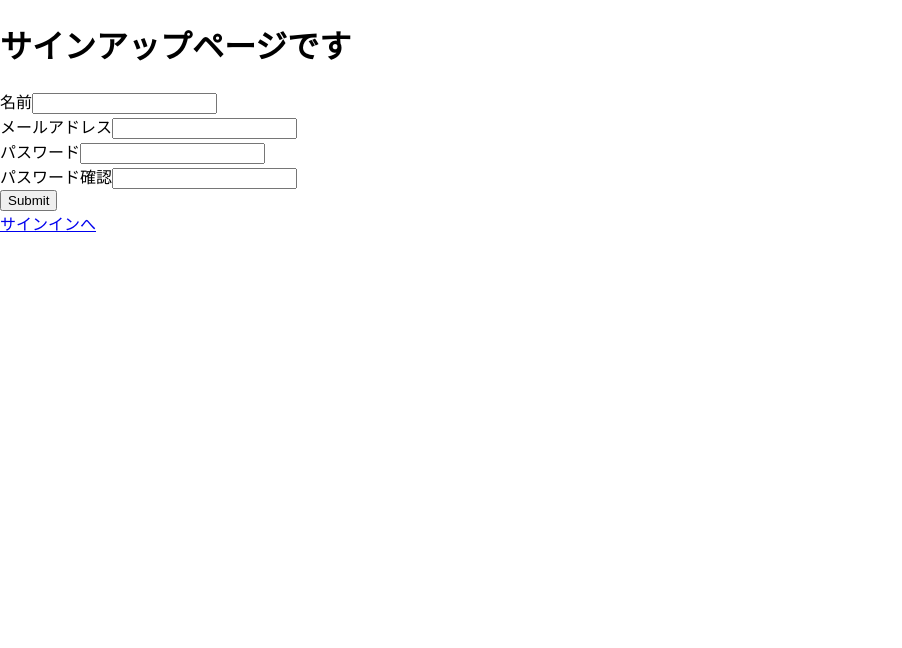
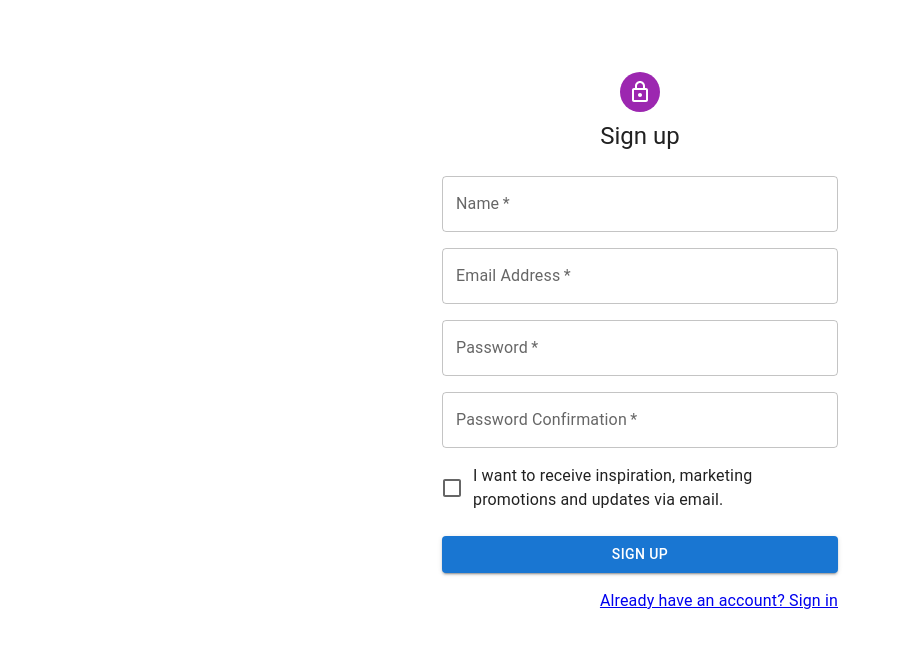
Before and after one commit to daichi0918/EatingHabits, a React (Create React App) app in the folder frontend/app/: page /signup in a window 1280 px wide. Shown: the top 648 px of the page, without its empty margins (0-902 px from the left). Built offline with nearby package versions, Linux system fonts and the light colour scheme; what axios-case-converter would draw is missing.

Commit message:
signupUI仮完了

```diff
--- a/frontend/app/src/compenents/organisms/layout/Header.tsx
+++ b/frontend/app/src/compenents/organisms/layout/Header.tsx
@@ -1,7 +1,7 @@
 // import { Box, Flex, Heading, Link, useDisclosure } from "@chakra-ui/react";
 import { FC, memo, useCallback, useEffect, useState } from "react";
 import axios from "axios";
-import { useNavigate } from "react-router-dom"
+import { Link, useNavigate } from "react-router-dom"
 import AppBar from '@mui/material/AppBar';
 import Box from '@mui/material/Box';
 import Toolbar from '@mui/material/Toolbar';
@@ -62,7 +62,7 @@ export const Header: FC = memo(() => {
               variant="h6"
               noWrap
               component="a"
-              href="/home"
+              onClick={onClickHome}
               sx={{
                 mr: 2,
                 display: { xs: 'none', md: 'flex' },
--- a/frontend/app/src/compenents/pages/SignUp.tsx
+++ b/frontend/app/src/compenents/pages/SignUp.tsx
@@ -1,6 +1,19 @@
 import Cookies from "js-cookie";
 import { useContext, useState } from "react";
 import { Link, useNavigate } from "react-router-dom";
+import Avatar from '@mui/material/Avatar';
+import Button from '@mui/material/Button';
+import CssBaseline from '@mui/material/CssBaseline';
+import TextField from '@mui/material/TextField';
+import FormControlLabel from '@mui/material/FormControlLabel';
+import Checkbox from '@mui/material/Checkbox';
+import Grid from '@mui/material/Grid';
+import Box from '@mui/material/Box';
+import LockOutlinedIcon from '@mui/icons-material/LockOutlined';
+import Typography from '@mui/material/Typography';
+import Container from '@mui/material/Container';
+import { createTheme, ThemeProvider } from '@mui/material/styles';
+
 import { signUp } from "../../apis/auth";
 import { AuthContext } from "../../App";
 import { SignUpParams } from "../../types/api/auth";
@@ -42,16 +55,18 @@ export const SignUp = () => {
 
         console.log("Signed in successfully!")
       } else {
-        alert("eleseエラー")
+        alert("elseエラー")
       }
     } catch (err) {
       console.log(err)
       alert("catchエラー")
     }
   }
+
+  const theme = createTheme();
   return (
     <>
-      <h1>サインアップページです</h1>
+      {/* <h1>サインアップページです</h1>
       <form>
         <div>
           <label htmlFor="name">名前</label>
@@ -105,7 +120,126 @@ export const SignUp = () => {
           Submit
         </button>
       </form>
-      <Link to="/signin">サインインへ</Link>
+      <Link to="/signin">サインインへ</Link> */}
+      <ThemeProvider theme={theme}>
+        <Container component="main" maxWidth="xs">
+          <CssBaseline />
+          <Box
+            sx={{
+              marginTop: 8,
+              display: 'flex',
+              flexDirection: 'column',
+              alignItems: 'center',
+            }}
+          >
+            <Avatar sx={{ m: 1, bgcolor: 'secondary.main' }}>
+              <LockOutlinedIcon />
+            </Avatar>
+            <Typography component="h1" variant="h5">
+              Sign up
+          </Typography>
+            <Box component="form" noValidate sx={{ mt: 3 }}>
+              <Grid container spacing={2}>
+                {/* <Grid item xs={12} sm={6}>
+                <TextField
+                  autoComplete="given-name"
+                  name="firstName"
+                  required
+                  fullWidth
+                  id="firstName"
+                  label="First Name"
+                  autoFocus
+                />
+              </Grid>
+              <Grid item xs={12} sm={6}>
+                <TextField
+                  required
+                  fullWidth
+                  id="lastName"
+                  label="Last Name"
+                  name="lastName"
+                  autoComplete="family-name"
+                />
+              </Grid> */}
+                <Grid item xs={12}>
+                  <TextField
+                    required
+                    fullWidth
+                    id="Name"
+                    label="Name"
+                    name="name"
+                    autoComplete="name"
+                    value={name}
+                    onChange={(e) => setName(e.target.value)}
+                  />
+                </Grid>
+                <Grid item xs={12}>
+                  <TextField
+                    required
+                    fullWidth
+                    id="email"
+                    label="Email Address"
+                    name="email"
+                    autoComplete="email"
+                    value={email}
+                    onChange={(e) => setEmail(e.target.value)}
+                  />
+                </Grid>
+                <Grid item xs={12}>
+                  <TextField
+                    required
+                    fullWidth
+                    name="password"
+                    label="Password"
+                    type="password"
+                    id="password"
+                    autoComplete="new-password"
+                    value={password}
+                    onChange={(e) => setPassword(e.target.value)}
+                  />
+                </Grid>
+                <Grid item xs={12}>
+                  <TextField
+                    required
+                    fullWidth
+                    name="password_confirmation"
+                    label="Password Confirmation"
+                    type="password"
+                    id="password_confirmation"
+                    autoComplete="new-password_confirmation"
+                    value={passwordConfirmation}
+                    onChange={(e) => setPasswordConfirmation(e.target.value)}
+                  />
+                </Grid>
+                <Grid item xs={12}>
+                  <FormControlLabel
+                    control={<Checkbox value="allowExtraEmails" color="primary" />}
+                    label="I want to receive inspiration, marketing promotions and updates via email."
+                  />
+                </Grid>
+              </Grid>
+              <Button
+                type="submit"
+                fullWidth
+                variant="contained"
+                onClick={(e) => handleSignUpSubmit(e)}
+                sx={{ mt: 3, mb: 2 }}
+              >
+                Sign Up
+            </Button>
+              <Grid container justifyContent="flex-end">
+                <Grid item>
+                  <Link to="/signin">
+                    Already have an account? Sign in
+                </Link>
+                </Grid>
+              </Grid>
+            </Box>
+          </Box>
+
+        </Container>
+      </ThemeProvider>
+
     </>
   );
 };
```
